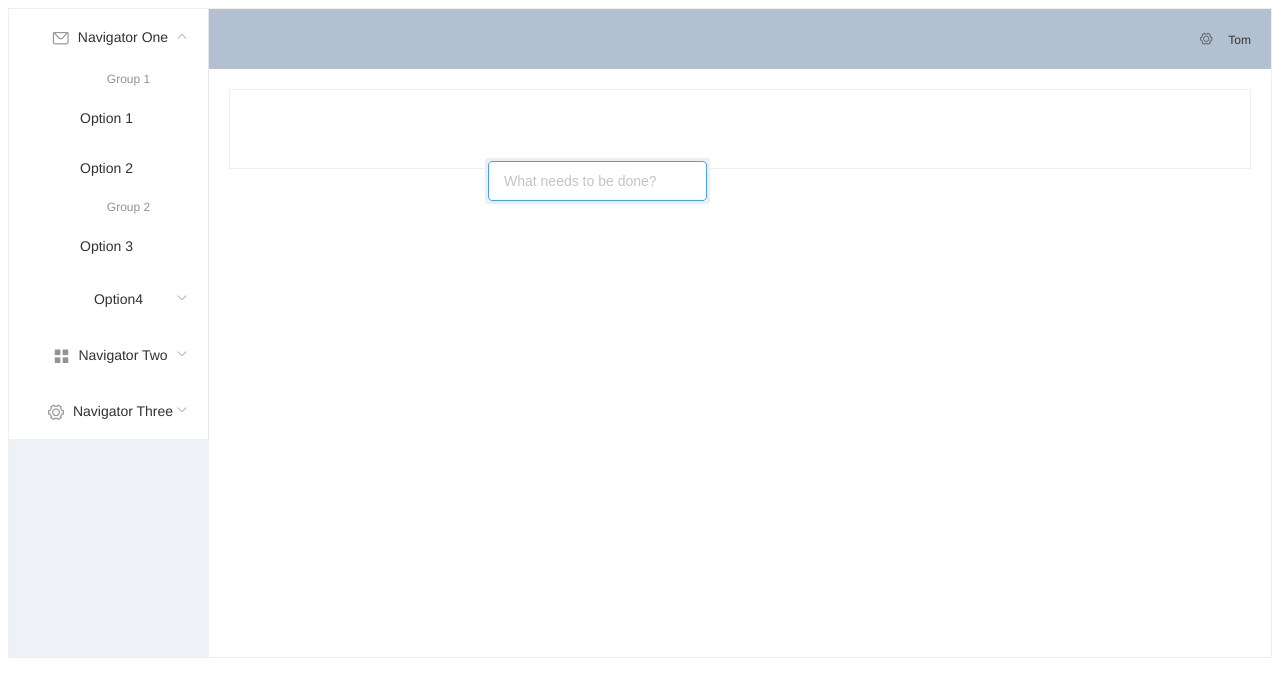
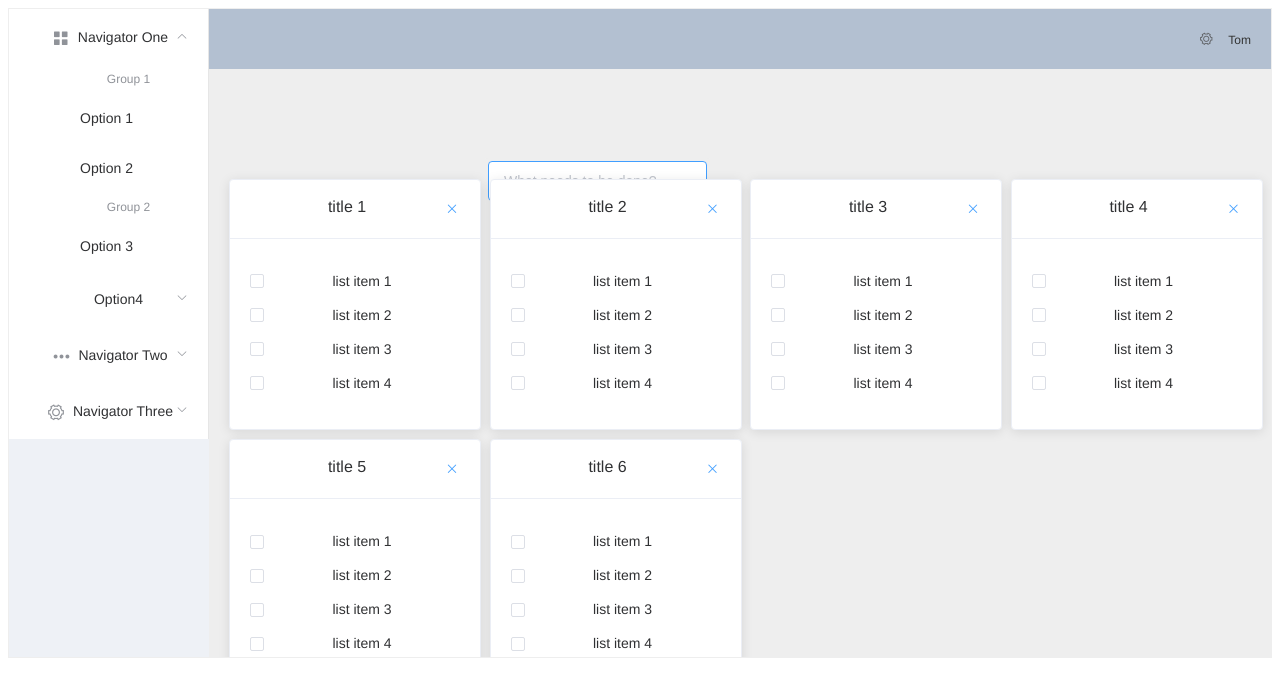
Before and after one commit to angrha/todo-list-client, a Vue app: page /#/ in a window 1280 px wide. Shown: the top 696 px of the page. Built offline with nearby package versions, Linux system fonts and the light colour scheme.

Commit message:
fix card

```diff
--- a/src/components/Home.vue
+++ b/src/components/Home.vue
@@ -4,7 +4,7 @@
   <el-aside width="200px" style="background-color: rgb(238, 241, 246)">
     <el-menu :default-openeds="['1']">
       <el-submenu index="1">
-        <template slot="title"><i class="el-icon-message"></i>Navigator One</template>
+        <template slot="title"><i class="el-icon-menu"></i>Navigator One</template>
         <el-menu-item-group>
           <template slot="title">Group 1</template>
           <el-menu-item index="1-1">Option 1</el-menu-item>
@@ -19,7 +19,7 @@
         </el-submenu>
       </el-submenu>
       <el-submenu index="2">
-        <template slot="title"><i class="el-icon-menu"></i>Navigator Two</template>
+        <template slot="title"><i class="el-icon-more"></i>Navigator Two</template>
         <el-menu-item-group>
           <template slot="title">Group 1</template>
           <el-menu-item index="2-1">Option 1</el-menu-item>
@@ -64,8 +64,8 @@
       <span>Tom</span>
     </el-header>
     <!-- main content here -->
-    <el-main>
-      <todo-list></todo-list>
+    <el-main style="background-color: #eee;">
+      <Todo></Todo>
     </el-main>
   </el-container>
 </el-container>
@@ -76,7 +76,7 @@ import Todo from '@/components/Todo'
 export default {
   name: 'Home',
   components: {
-    'todo-list': Todo
+    Todo
   },
   methods: {
     handleOpen (key, keyPath) {
--- a/src/components/Todo.vue
+++ b/src/components/Todo.vue
@@ -11,12 +11,18 @@
         </el-form-item>
       </el-form>
     </el-container>
+    <!-- todo-list component -->
+    <TodoList/>
   </div>
 </template>
 
 <script>
+import TodoList from '@/components/TodoList'
 import { mapActions } from 'vuex'
 export default {
+  components: {
+    TodoList
+  },
   data () {
     return {
       newTodo: ''
--- /dev/null
+++ b/src/components/TodoList.vue
@@ -0,0 +1,59 @@
+<template>
+  <div>
+    <el-container>
+      <el-row :gutter="20">
+        <el-col :span="6" v-for="o in 6" :key="o">
+          <el-card class="box-card">
+            <div slot="header" class="clearfix">
+              <span>{{'title ' + o }}</span>
+              <el-button class="el-icon-close" style="float: right; padding: 3px 0" type="text"></el-button>
+            </div>
+            <div v-for="o in 4" :key="o" class="text item">
+              <p>
+                <el-checkbox v-model="checked" style="float: left;"></el-checkbox>
+                {{'list item ' + o }}
+              </p>
+            </div>
+          </el-card>
+        </el-col>
+      </el-row>
+    </el-container>
+  </div>
+</template>
+
+<script>
+export default {
+
+}
+</script>
+
+<style scoped>
+.el-row {
+  margin-bottom: 20px;
+}
+.el-col {
+  border-radius: 4px;
+}
+
+.text {
+  font-size: 14px;
+}
+
+.item {
+  margin-bottom: 18px;
+}
+
+.clearfix:before,
+.clearfix:after {
+  display: table;
+  content: "";
+}
+.clearfix:after {
+  clear: both
+}
+
+.box-card {
+  width: 250px;
+  margin-top: 4%;
+}
+</style>
```
